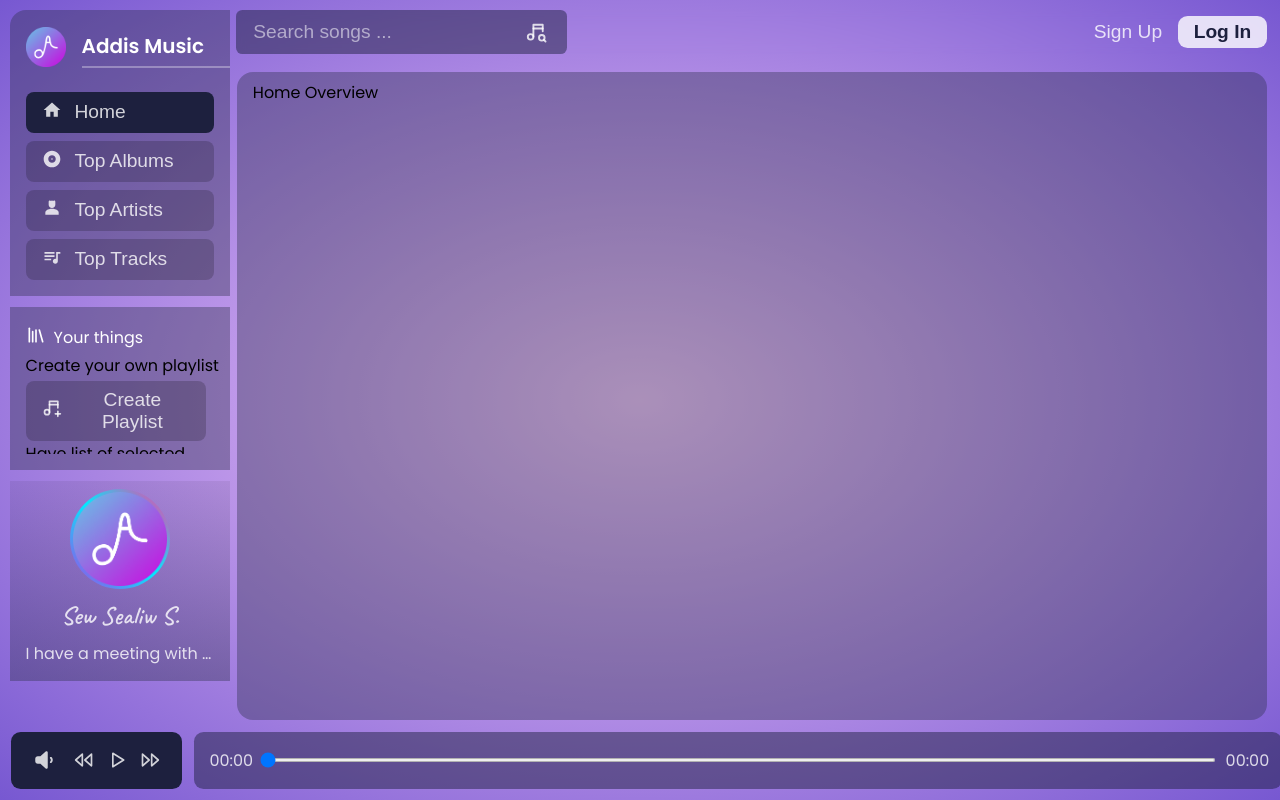
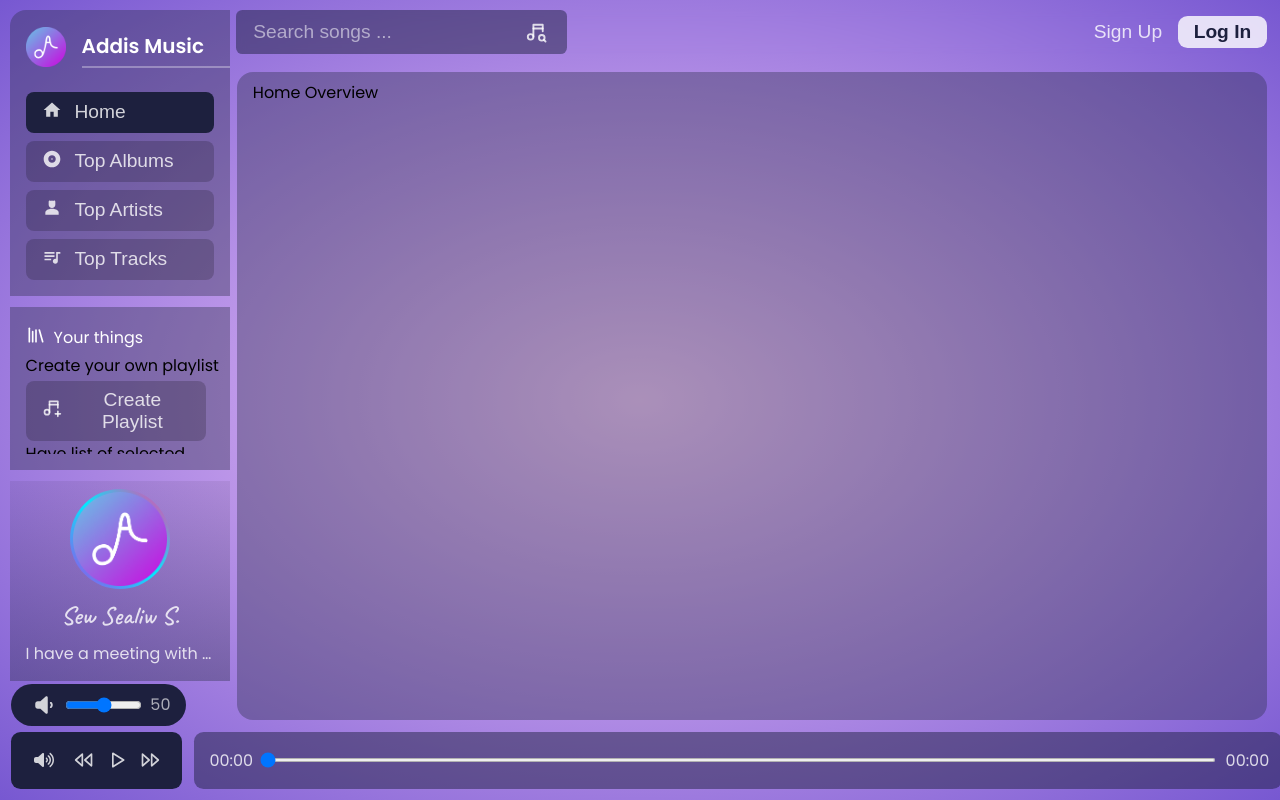
Before and after one commit to sgc93/addisMusic, a React (Vite) app: page / in a window 1280 px wide. Both pictures are taken after a click on the button 43 px from the left and 760 px from the top of the page. Built offline with nearby package versions, Linux system fonts and the light colour scheme; no server answers.

Commit message:
create and handle volume controller

```diff
--- a/src/features/music/MusicController.jsx
+++ b/src/features/music/MusicController.jsx
@@ -1,6 +1,7 @@
 import styled from "@emotion/styled";
 import { useState } from "react";
-import { FaVolumeLow } from "react-icons/fa6";
+import { FaVolumeMute } from "react-icons/fa";
+import { FaVolumeHigh, FaVolumeLow } from "react-icons/fa6";
 import {
 	TbPlayerPause,
 	TbPlayerPlay,
@@ -26,8 +27,32 @@ const Flex = styled.div`
 	align-items: center;
 `;
 
+const VolumeBox = styled.div`
+	position: absolute;
+	top: -3rem;
+	left: 0.7rem;
+	display: flex;
+	gap: 0.2rem;
+
+	padding: 0.5rem 1rem;
+	background-color: var(--color-bg-primary);
+	border-radius: 3rem;
+`;
+
+const VolumeInput = styled.input`
+	width: 4.8rem;
+`;
+const VolValue = styled.span`
+	color: var(--color-text-tertiary);
+	font-size: 1rem;
+	width: 1.2rem;
+	padding-left: 0.2rem;
+`;
+
 const MusicController = ({ music }) => {
 	const [isPaused, setIsPaused] = useState(false);
+	const [volume, setVolume] = useState(50);
+	const [isOpened, setIsOpened] = useState(false);
 
 	const handlePlayingMusic = (pause) => {
 		if (pause) {
@@ -39,11 +64,46 @@ const MusicController = ({ music }) => {
 		}
 	};
 
+	const handleChangingVolume = (vol) => {
+		setVolume(vol);
+	};
+
+	const toggleSound = () => {
+		volume > 0 ? setVolume(0) : setVolume(50);
+	};
+
+	const toggleVolumeBox = () => setIsOpened((isOpened) => !isOpened);
+
 	return (
 		<ControllerBox>
-			<IconButton>
-				<FaVolumeLow />
+			<IconButton handleClick={() => toggleVolumeBox()}>
+				{volume == 0 ? (
+					<FaVolumeMute color="var(--color-text-error)" />
+				) : volume < 50 ? (
+					<FaVolumeLow />
+				) : (
+					<FaVolumeHigh />
+				)}
 			</IconButton>
+			{isOpened && (
+				<VolumeBox>
+					<IconButton handleClick={() => toggleSound()}>
+						{volume == 0 ? (
+							<FaVolumeMute color="var(--color-text-error)" />
+						) : (
+							<FaVolumeLow />
+						)}
+					</IconButton>
+					<VolumeInput
+						type="range"
+						min={0}
+						max={100}
+						value={volume}
+						onChange={(e) => handleChangingVolume(e.target.value)}
+					/>
+					<VolValue>{volume}</VolValue>
+				</VolumeBox>
+			)}
 			<Flex>
 				<IconButton>
 					<TbPlayerTrackPrev />
```
